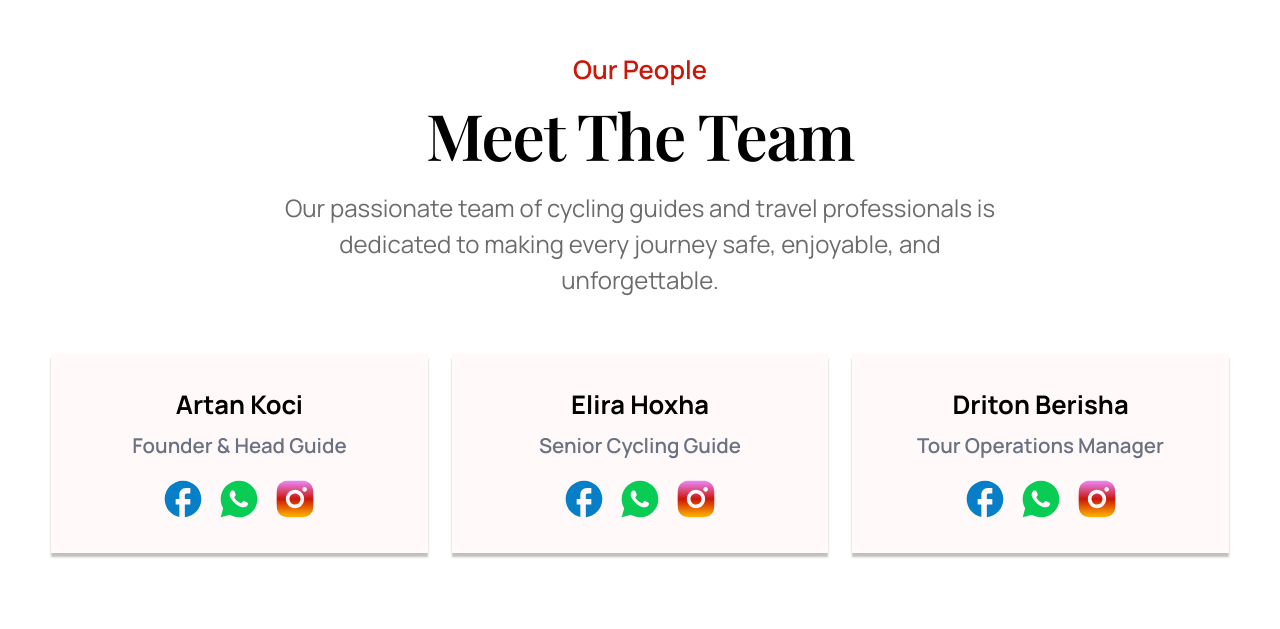
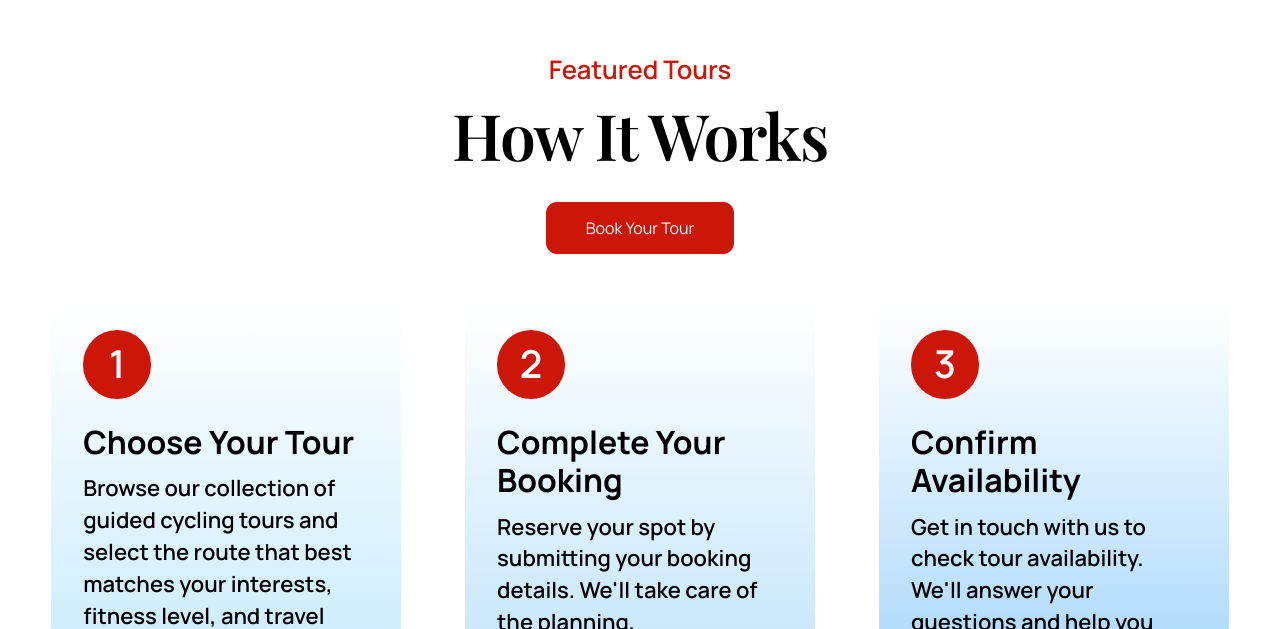
Before and after one commit to devhawke123/albanien-radreisen, a React (Vite) app: page /about in a window 1280 px wide. Shown: the part 2651-3280 px from the top of the page. Built offline with nearby package versions, Linux system fonts and the light colour scheme; no server answers.

Commit message:
removed the team section

```diff
--- a/src/pages/AboutPage.jsx
+++ b/src/pages/AboutPage.jsx
@@ -12,7 +12,7 @@ export default function AboutPage() {
       <AboutHero />
       <AboutIntro />
       <WhyChooseUs />
-      <MeetTheTeam />
+      {/* <MeetTheTeam /> */}
       <HowItWorks />
       <FaqSection />
       <PageFooter />
```
